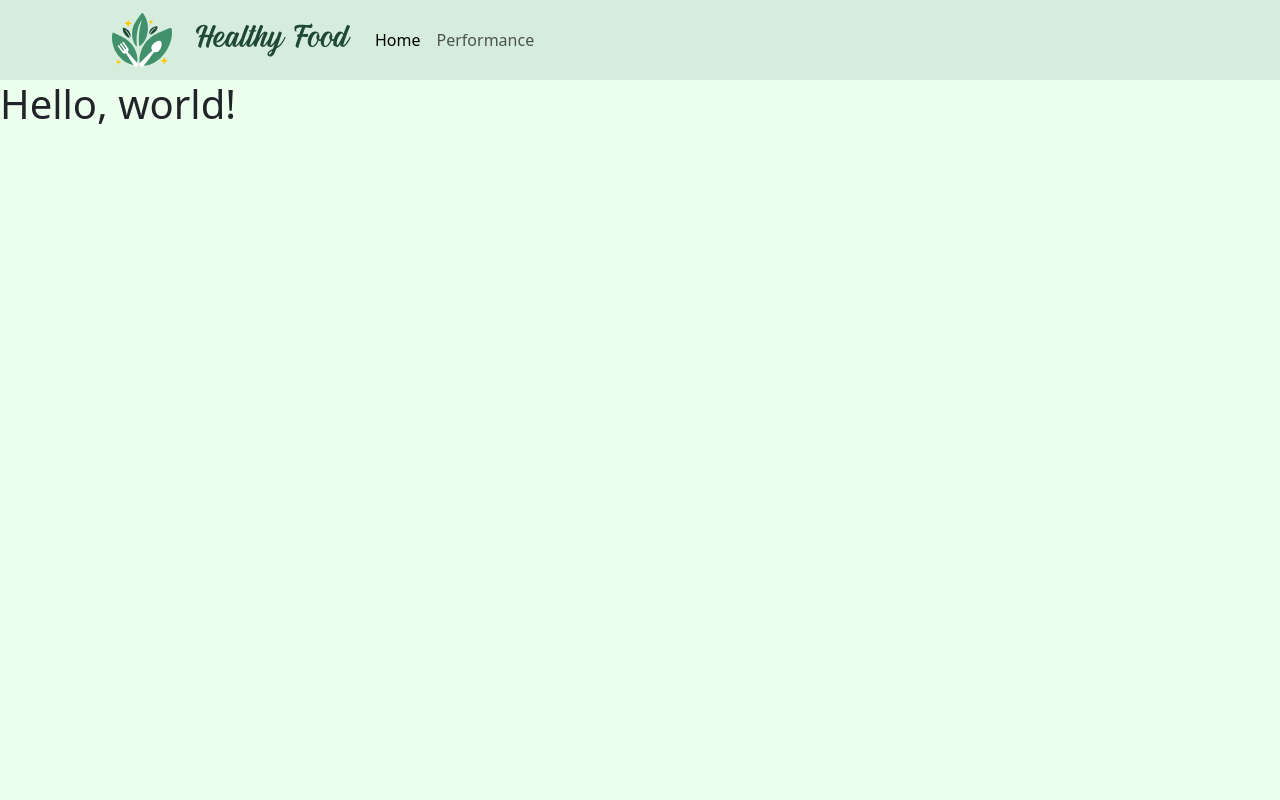
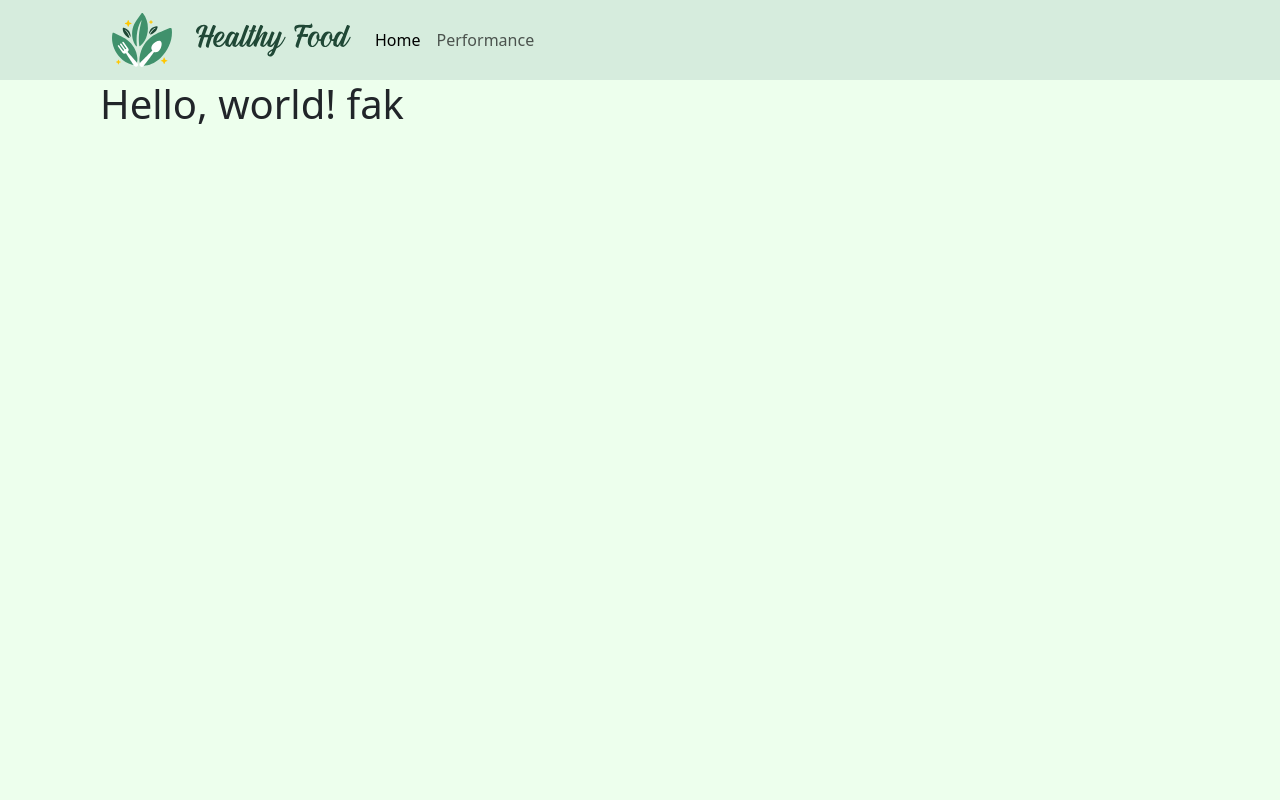
Before and after one commit to Rinkuu253/praktek-web-uts, a PHP site: page / in a window 1280 px wide. Run offline with PHP 8.4, Linux system fonts and the light colour scheme; some libraries are stand-ins or nearby versions.

Commit message:
tambahin asset

```diff
--- a/index.php
+++ b/index.php
@@ -10,7 +10,7 @@
     <link rel="stylesheet" href="style.css">
   </head>
   <body>
-    <div class="all">
+
       <nav class="navbar navbar-expand-lg bg-body-tertiary">
       <div class="container-fluid">
           <a class="navbar-brand" href="#"><img src="images/logo.svg"><img src="images/logoText.svg"></a>
@@ -26,10 +26,12 @@
           </div>
       </div>
       </nav>
+    <div class="all">
+      <h1>Hello, world! fak</h1>
     </div>
 
 
-  <h1>Hello, world!</h1>
+
 
   </body>
 </html>
--- a/style.css
+++ b/style.css
@@ -1,10 +1,11 @@
 body {
     background-color: #EDFFED;
+    height: 100vh;
 }
 
-/* .all {
+.all {
     margin: 0 100px 0 100px;
-} */
+}
 
 .navbar {
     background-color: #BFDACE80 !important;
```
Also changed, not shown: images/emojiA.svg (added), images/emojiAC.svg (added), images/emojiB.svg (added), images/emojiBC.svg (added), images/emojiC.svg (added), images/emojiCC.svg (added), images/emojiD.svg (added), images/emojiDC.svg (added), images/mascot.svg (added).
